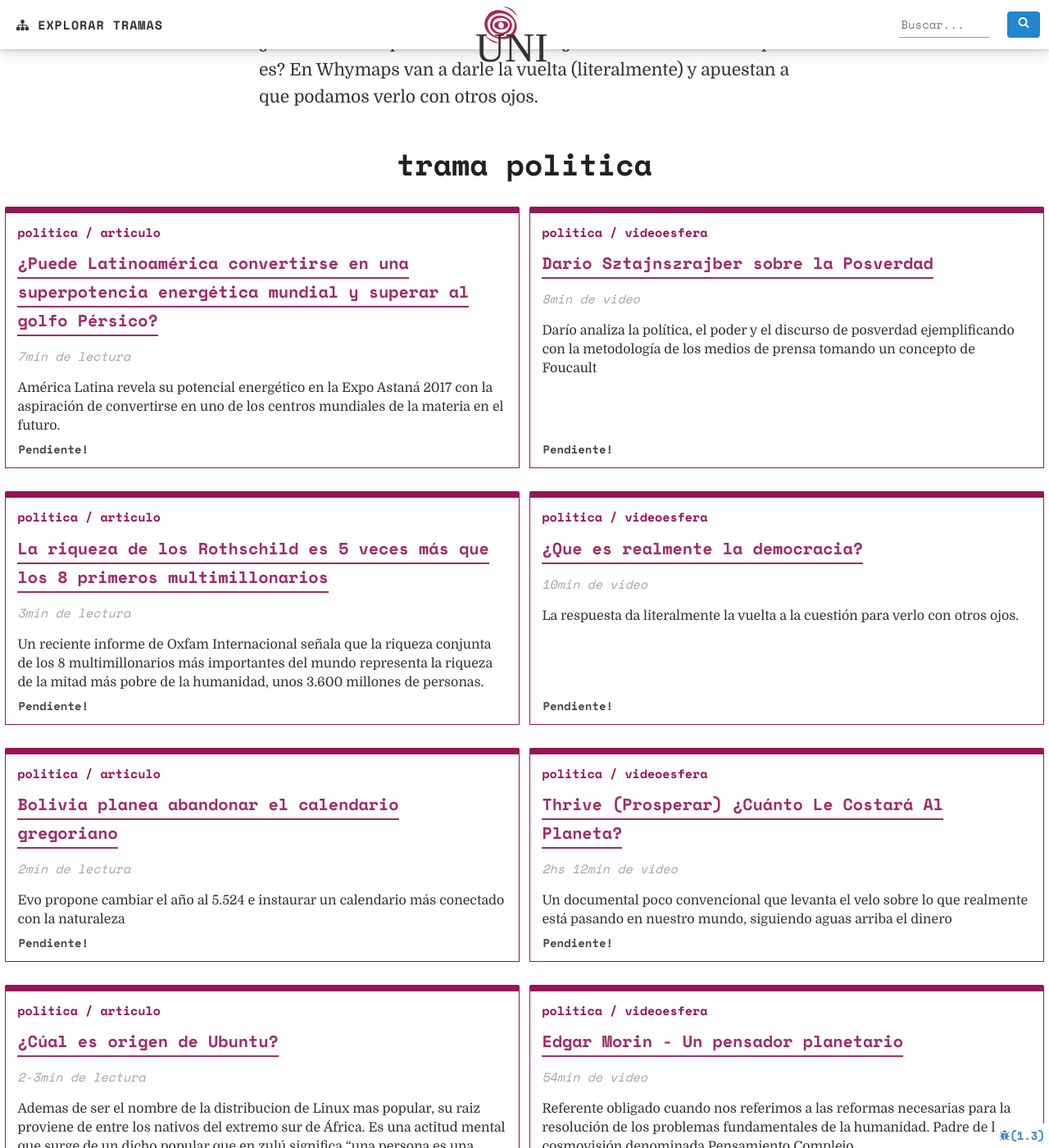
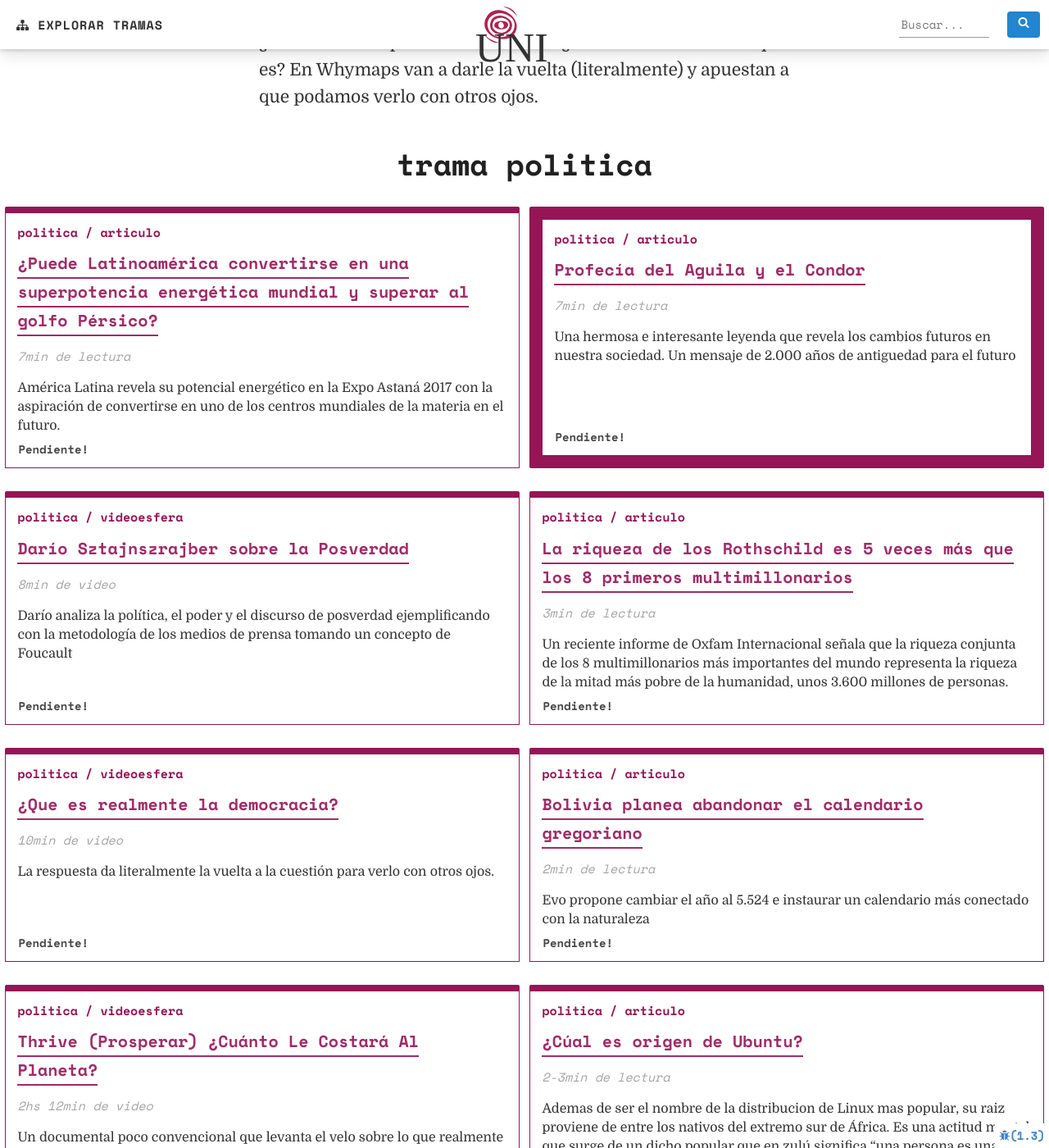
Before and after one commit to ama-trama/uni, a Jekyll site: the page built from _posts/politica/2016-02-09-que-es-la-democracia.md, in a window 1280 px wide and 1400 px high, scrolled down 775 px. Shown: the whole window at 82% size. Built offline with Jekyll 4.4.1, drawn with Linux system fonts in a browser that asks for light colours; some web fonts are replaced; comment, search, counter and statistics services are not loaded.

Commit message:
aguila y condor

```diff
--- a/_config.yml
+++ b/_config.yml
@@ -15,4 +15,4 @@ permalink: pretty
 sass:
   sass_dir: _scss
 
-host: 192.168.0.100
+host: 192.168.0.104
--- a/_layouts/post.html
+++ b/_layouts/post.html
@@ -92,6 +92,12 @@ layout: default
       </b>
   	</div>
 
+    {% if page.featured-img %}
+        <img src="{{page.featured-img}}" alt="" width="100%">
+    {% endif %}
+
+
+
   	<h3 class="mono-space" style="text-align: center; margin-bottom: 25px;">{{page.title}}</h3>
   	<article>
         {{content}}
--- /dev/null
+++ b/_posts/politica/2017-04-21-profecia-del-aguila-y-el-condor.md
@@ -0,0 +1,265 @@
+---
+layout: post
+icon: file text
+title: Profecía del Aguila y el Condor
+meta: Una hermosa e interesante leyenda que revela los cambios futuros en nuestra sociedad. Un mensaje de 2.000 años de antiguedad para el futuro
+source: https://www.bibliotecapleyades.net/profecias/esp_profecia58.htm
+comments: true
+featured: true
+category: politica
+type: articulo
+duration: 7min
+featured-img: http://i1.ytimg.com/vi/DTOCA7qtlLc/mqdefault.jpg
+author: Biblioteca Pleyades
+author_url: https://www.bibliotecapleyades.net
+---
+
+<p class="hyphenate">La antigua&nbsp;<em>Profec&iacute;a del</em> <em>&Aacute;guila y el C&oacute;ndor&nbsp;</em>es una hermosa e interesante leyenda que revela los cambios futuros en nuestra sociedad.&nbsp;
+	<br>
+	<br>No es s&oacute;lo un mensaje para el futuro y los cambios que est&aacute;n obligados a pasar, pero tambi&eacute;n dice lo que sucedi&oacute; en el pasado y c&oacute;mo las sociedades humanas se dividieron en dos caminos.&nbsp;Cuenta la historia de un conflicto, pero tambi&eacute;n paz y re-uni&oacute;n.&nbsp;
+	<br>
+	<br>Los antiguos nativos americanos creen que los seres humanos se dividieron en dos grupos.</p>
+
+<blockquote>
+
+	<ul>
+		<li>
+
+			<p class="hyphenate">un grupo sigui&oacute; el camino del &Aacute;guila</p>
+		</li>
+		<li>
+
+			<p class="hyphenate">el otro el del C&oacute;ndor</p>
+		</li>
+	</ul>
+</blockquote>
+
+<p class="hyphenate">&nbsp;</p>
+
+<p align="center">
+	<a href="https://www.bibliotecapleyades.net/imagenes_profecias/profecias57_02.jpg" target="_blank"><img data-fr-image-pasted="true" border="2" src="https://www.bibliotecapleyades.net/imagenes_profecias/profecias57_02_small.jpg" class="fr-fic fr-dib"></a>
+	<br>&nbsp;</p>
+
+<p class="hyphenate">
+	<br>Los nativo-americanos tienen muchas profec&iacute;as que hablan de los cambios que se producir&aacute;n en el futuro cercano.&nbsp;
+	<br>
+	<br>Ambas de estas magn&iacute;ficas aves son poderosos s&iacute;mbolos de la mitolog&iacute;a nativo americana.</p>
+
+<blockquote>
+
+	<ul>
+		<li>
+
+			<p class="hyphenate">El &aacute;guila representa el Norte y se asocia con la energ&iacute;a masculina y el enfoque de la mente.</p>
+
+			<p class="hyphenate">&nbsp;</p>
+		</li>
+		<li>
+
+			<p class="hyphenate">El camino del C&oacute;ndor est&aacute; representado por el Sur y est&aacute; profundamente conectado a la energ&iacute;a femenina y a la suavidad del coraz&oacute;n.</p>
+		</li>
+	</ul>
+</blockquote>
+
+<p class="hyphenate">Para los nativo-americanos, el &aacute;guila es s&iacute;mbolo de valor, sabidur&iacute;a y fuerza.</p>
+
+<p class="hyphenate">&nbsp;</p>
+
+<p class="hyphenate">Es un mensajero del creador y hay que tratarlo con respeto.</p>
+
+<p class="hyphenate">
+	<br>El significado del s&iacute;mbolo depende un poco de cual tribu lo discute, pero el significado detr&aacute;s de la poderosa ave es m&aacute;s o menos el mismo.&nbsp;Es sagrado porque puede volar m&aacute;s alto que todas las aves y son por lo tanto m&aacute;s cercanas al Gran Esp&iacute;ritu.</p>
+
+<p class="hyphenate">&nbsp;</p>
+
+<p class="hyphenate">Era la costumbre sostener una pluma de &aacute;guila en el aire cuando dec&iacute;an una oraci&oacute;n y durante las reuniones especiales del Consejo las plumas de &aacute;guila eran sostenidas como una garant&iacute;a de que la persona que estaba diciendo la verdad.</p>
+
+<p class="hyphenate">&nbsp;</p>
+
+<p class="hyphenate">&nbsp;</p>
+
+<p align="center">
+	<a href="https://www.bibliotecapleyades.net/imagenes_profecias/profecias57_03.jpg" target="_blank"><img data-fr-image-pasted="true" border="2" src="https://www.bibliotecapleyades.net/imagenes_profecias/profecias57_03_small.jpg" class="fr-fic fr-dib"></a>
+	<br><strong>El &aacute;guila dorada real</strong></p>
+
+<p align="center"><strong>como un s&iacute;mbolo de los nativo-americanos.</strong></p>
+
+<p align="center"><strong>Cr&eacute;dito de la imagen:&nbsp;</strong><strong>Indian Headdress</strong><strong><br>&nbsp;</strong></p>
+
+<p class="hyphenate">
+	<br>Contrariamente a lo que muchos piensan,&nbsp;<a href="http://www.messagetoeagle.com/what-was-the-symbolism-behind-native-american-feathers/" target="_blank">las plumas no eran un signo de rango</a> entre los nativos americanos.&nbsp;Todos y cada ave era especial y tambi&eacute;n lo eran sus plumas.&nbsp;
+	<br>
+	<br>Las plumas eran muy importantes para los nativo-americanos y serv&iacute;an como s&iacute;mbolo de la forma de vida ind&iacute;gena.<a href="http://www.messagetoeagle.com/what-was-the-symbolism-behind-native-american-feathers/" target="_blank">&nbsp;</a></p>
+
+<p class="hyphenate">&nbsp;</p>
+
+<p class="hyphenate">Una pluma podr&iacute;a ser un s&iacute;mbolo de confianza, honor, fuerza, sabidur&iacute;a, poder, libertad y muchas cosas m&aacute;s.&nbsp;Los nativos americanos cre&iacute;an que todas las especies de aves ten&iacute;an sus propios rasgos de car&aacute;cter que podr&iacute;an ser transmitidas a los humanos a trav&eacute;s de las plumas.</p>
+
+<p class="hyphenate">&nbsp;</p>
+
+<p class="hyphenate">Las &Aacute;guilas Doradas calvas, as&iacute; como sus plumas son muy veneradas y consideradas sagradas dentro de las tradiciones, la cultura y la religi&oacute;n Ind&iacute;gena.
+	<br>&nbsp;</p>
+
+<p class="hyphenate">&nbsp;</p>
+
+<p class="hyphenate">&nbsp;</p>
+
+<p class="hyphenate">&nbsp;</p>
+
+<p class="hyphenate"><strong>El C&oacute;ndor - un s&iacute;mbolo del cielo</strong>
+	<br>
+	<br>Los nativo-americanos consideran al c&oacute;ndor ser un animal sagrado y hay varios mitos acerca de c&oacute;mo el ave se asocia con la creaci&oacute;n de la vida en la Tierra.</p>
+
+<p class="hyphenate">&nbsp;</p>
+
+<p class="hyphenate">El C&oacute;ndor era y todav&iacute;a es admirado como un s&iacute;mbolo de poder y majestad.&nbsp;Entre muchas tribus.&nbsp;
+	<br>
+	<br>Los indios Wiyot de California creen que el C&oacute;ndor fue el antepasado de sus tribus... En las culturas quechua y aymara de Am&eacute;rica del Sur, el c&oacute;ndor es un s&iacute;mbolo del cielo, y con frecuencia es representado en el arte tribal.</p>
+
+<p class="hyphenate">&nbsp;</p>
+
+<p class="hyphenate">Los&nbsp;<a href="https://en.wikipedia.org/wiki/Mapuche" target="_blank">mapuches</a> llaman al C&oacute;ndor el&nbsp;<em>Rey de las Aves</em>, y creen que encarna las cuatro virtudes cardinales de,</p>
+
+<blockquote>
+
+	<ul>
+		<li>
+
+			<p class="hyphenate">sabidur&iacute;a</p>
+		</li>
+		<li>
+
+			<p class="hyphenate">justicia</p>
+		</li>
+		<li>
+
+			<p class="hyphenate">bondad</p>
+		</li>
+		<li>
+
+			<p class="hyphenate">liderazgo</p>
+		</li>
+	</ul>
+</blockquote>
+
+<p class="hyphenate">&nbsp;</p>
+
+<p align="center">
+	<a href="https://www.bibliotecapleyades.net/imagenes_profecias/profecias57_04.jpg" target="_blank"><img data-fr-image-pasted="true" border="2" src="https://www.bibliotecapleyades.net/imagenes_profecias/profecias57_04_small.jpg" class="fr-fic fr-dib"></a>
+	<br><strong>El C&oacute;ndor</strong></p>
+
+<p align="center"><strong>Tambi&eacute;n es un importante s&iacute;mbolo nativo-americano.</strong></p>
+
+<p align="center"><strong>Cr&eacute;dito de la imagen:&nbsp;</strong><strong>White Wolf Pack</strong><strong><br>&nbsp;</strong></p>
+
+<p class="hyphenate">
+	<br>El C&oacute;ndor era adorado en Am&eacute;rica del Sur tambi&eacute;n.</p>
+
+<p class="hyphenate">&nbsp;</p>
+
+<p class="hyphenate">El&nbsp;<a href="http://www.messagetoeagle.com/unique-temple-of-the-condor-in-machu-picchu-3d-spectacular-inca-stonemasonry/" target="_blank">Templo del C&oacute;ndor</a> en&nbsp;<a href="https://www.bibliotecapleyades.net/esp_machu_picchu.htm" target="_blank">Machu Picchu</a> en Per&uacute;, es una antigua estructura &uacute;nica construida en honor de esta maravillosa ave.&nbsp;</p>
+
+<p class="hyphenate">&nbsp;</p>
+
+<p class="hyphenate">El c&oacute;ndor - el ave m&aacute;s grande de Am&eacute;rica del Sur que se le concede la condici&oacute;n de Rey de los Andes - era un ave sagrada, m&iacute;stica, una deidad de los incas y en honor a este p&aacute;jaro, ellos h&aacute;bilmente construyeron el peque&ntilde;o templo en forma de c&oacute;ndor volando con las alas desplegadas, que es conocido de tener una envergadura de hasta 8 pies, y puede volar a grandes alturas.&nbsp;
+	<br>
+	<br>El C&oacute;ndor era un p&aacute;jaro sagrado para todo el pueblo de los Andes.<a href="http://www.messagetoeagle.com/unique-temple-of-the-condor-in-machu-picchu-3d-spectacular-inca-stonemasonry/" target="_blank">&nbsp;</a></p>
+
+<p class="hyphenate">&nbsp;</p>
+
+<p class="hyphenate">El p&aacute;jaro era un s&iacute;mbolo divino de la fertilidad y la gente cre&iacute;a que al mover sus enormes alas, el ave podr&iacute;a reunir las nubes produciendo lluvia, el mejor fertilizante para la tierra.</p>
+
+<p class="hyphenate">&nbsp;</p>
+
+<p class="hyphenate"><strong>&nbsp;</strong></p>
+
+<p class="hyphenate"><strong>&nbsp;</strong></p>
+
+<p class="hyphenate"><strong>&nbsp;</strong></p>
+
+<p class="hyphenate"><strong>Profec&iacute;a del &aacute;guila y el C&oacute;ndor</strong></p>
+
+<p class="hyphenate">&nbsp;</p>
+
+<p class="hyphenate">El nuevo nivel de conciencia de la humanidad y la Era Pachakuti&nbsp;
+	<br>
+	<br>La profec&iacute;a del &Aacute;guila y el C&oacute;ndor es un mensaje de 2000 a&ntilde;os para el futuro.</p>
+
+<p class="hyphenate">&nbsp;</p>
+
+<p class="hyphenate">De acuerdo con&nbsp;<a href="https://www.bibliotecapleyades.net/sociopolitica/sociopol_globalelite_la.htm#John_Perkins_-_An_Economic_Hit_Man" target="_blank"><strong>John Perkins</strong></a>, autor de &lsquo;best-sellers y co-fundador de la&nbsp;<a href="https://www.pachamama.org/" target="_blank"><em>Alianza Pachamama</em></a>, cada 500 a&ntilde;os, hay una era llamada&nbsp;<a href="https://en.wikipedia.org/wiki/Pachacuti" target="_blank">Pachakuti</a>.&nbsp;El Cuarto Pachakuti se inici&oacute; en la d&eacute;cada de 1490, y el Quinto se inici&oacute; en la d&eacute;cada de 1990.&nbsp;</p>
+
+<p class="hyphenate">&nbsp;</p>
+
+<p class="hyphenate">Aunque no se sabe a partir de cu&aacute;ndo y de d&oacute;nde se origin&oacute; la leyenda del &Aacute;guila y el C&oacute;ndor, parece que proviene de la Amazon&iacute;a de hace unos 2,000 a&ntilde;os.&nbsp;</p>
+
+<p class="hyphenate">&nbsp;</p>
+
+<p class="hyphenate">Perkins ha encontrado una versi&oacute;n diferente de la leyenda de los Andes, a trav&eacute;s de Am&eacute;rica Central, y han visto su influencia sobre los mayas, los aztecas,&nbsp;<a href="https://www.bibliotecapleyades.net/esp_leyenda_hopi.htm" target="_blank">los Hopi</a> y&nbsp;<a href="https://www.bibliotecapleyades.net/esp_navajos.htm" target="_blank">los Navajo</a>.</p>
+
+<p align="center">&nbsp;</p>
+
+<p align="center">&nbsp;</p>
+
+<p align="center">Cuando el &Aacute;guila del Norte</p>
+
+<p align="center">vuele&nbsp;con el C&oacute;ndor del Sur,</p>
+
+<p align="center">el esp&iacute;ritu de la tierra</p>
+
+<p align="center">volver&aacute; a despertar.</p>
+
+<p align="center">Profec&iacute;a Inca</p>
+
+<p align="center">&nbsp;</p>
+
+<p align="center">&nbsp;</p>
+
+<p class="hyphenate">La antigua profec&iacute;a dice que despu&eacute;s de que los pueblos decidieron separarse, un grupo siguiendo al &Aacute;guila y el otro al C&oacute;ndor, estos dos caminos no se reunir&aacute;n durante muchos a&ntilde;os.</p>
+
+<p class="hyphenate">&nbsp;</p>
+
+<p class="hyphenate">Durante la cuarta era Pachakuti, el pueblo del &Aacute;guila y el pueblo del C&oacute;ndor se juntan de nuevo y el &aacute;guila ser&iacute;a tan fuerte como para llevar pr&aacute;cticamente el C&oacute;ndor a la extinci&oacute;n, pero no del todo.&nbsp;
+	<br>
+	<br>La quinta era Pachakuti representa un nuevo nivel de conciencia de la humanidad.</p>
+
+<p class="hyphenate">&nbsp;</p>
+
+<p class="hyphenate">Durante este tiempo, la gente va a volverse a unir.</p>
+
+<blockquote>
+
+	<p class="hyphenate">&quot;El quinto Pachakuti crear&iacute;a un portal para que el &Aacute;guila y el C&oacute;ndor vuelen juntos en un mismo cielo, se apareen y creen una nueva descendencia: una mayor conciencia humana.</p>
+
+	<p class="hyphenate">&nbsp;</p>
+
+	<p class="hyphenate">Algunos dicen que esta descendencia est&aacute; representada por el quetzal de Am&eacute;rica Central, el p&aacute;jaro maya que es el s&iacute;mbolo de la reuni&oacute;n del coraz&oacute;n y la mente, el arte y la ciencia, hombres y mujeres &quot;, dice John Perkins.</p>
+</blockquote>
+
+<p class="hyphenate">La profec&iacute;a del &Aacute;guila y el C&oacute;ndor re&uacute;ne al individuo y la comunidad.</p>
+
+<p class="hyphenate">&nbsp;</p>
+
+<p class="hyphenate">Por lo tanto, podemos ver al &Aacute;guila y al C&oacute;ndor como dos aves individuales o dos personas individuales que se unen.</p>
+
+<p class="hyphenate">&nbsp;</p>
+
+<p class="hyphenate">El C&oacute;ndor nos est&aacute; diciendo, con su gran sentido intuitivo, que estamos creando una pesadilla ahora, y viendo la condici&oacute;n del mundo, uno s&oacute;lo puede estar de acuerdo.</p>
+
+<p class="hyphenate">&nbsp;</p>
+
+<p class="hyphenate">&nbsp;</p>
+
+<p align="center"><img data-fr-image-pasted="true" border="0" src="https://www.bibliotecapleyades.net/imagenes_profecias/profecias57_05.jpg" width="550" height="413" class="fr-fic fr-dib">
+	<br><strong>Profec&iacute;a del arco iris.<br>&nbsp;</strong></p>
+
+<p class="hyphenate">
+	<br>Entre los nativo-americanos, nos encontramos con otra leyenda similar, conocida como la&nbsp;<a href="https://www.bibliotecapleyades.net/profecias/esp_profecia55.htm" target="_blank">Profec&iacute;a de los Guerreros del Arco Iris</a>.</p>
+
+<p class="hyphenate">&nbsp;</p>
+
+<p class="hyphenate">Tambi&eacute;n relata algo acerca de los inevitables cambios que se producir&aacute;n en el futuro.&nbsp;Seg&uacute;n las creencias de los nativo-americanos, bajo el s&iacute;mbolo del arco iris, todas las razas y religiones se unir&aacute;n para difundir la sabidur&iacute;a de vivir en armon&iacute;a unos con otros y con todas las criaturas.</p>
+
+<p class="hyphenate">&nbsp;</p>
+
+<p class="hyphenate">Si usted cree en profec&iacute;as, entonces hay mucho que aprender de los nativo-americanos, o tal vez es cierto que el&nbsp;<a href="https://www.bibliotecapleyades.net/ciencia/ciencia_fisica69.htm#atemporal mundo" target="_blank">pasado, presente y futuro existen todos a la vez</a>.</p>
--- a/_scss/layouts/category.scss
+++ b/_scss/layouts/category.scss
@@ -45,6 +45,11 @@
             }
         }
 
+        .trama-articulo.trama-destacada{
+           width: 48% !important;
+           overflow: hidden;
+        }
+
         .item.trama-videoesfera {
 
 
@@ -83,6 +88,8 @@
                 }
 
             }
+
+
         }
     }
 }
```
Also changed, not shown: tramas.html (+10 -0 lines).
